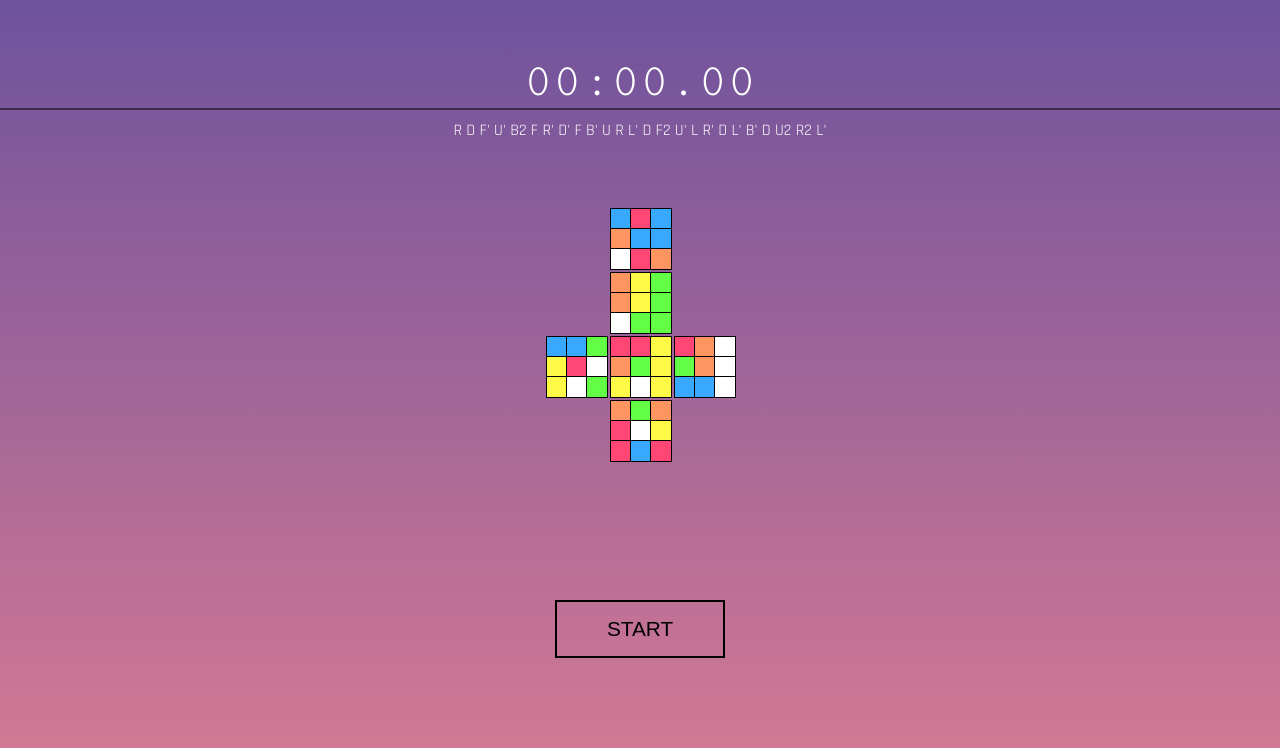
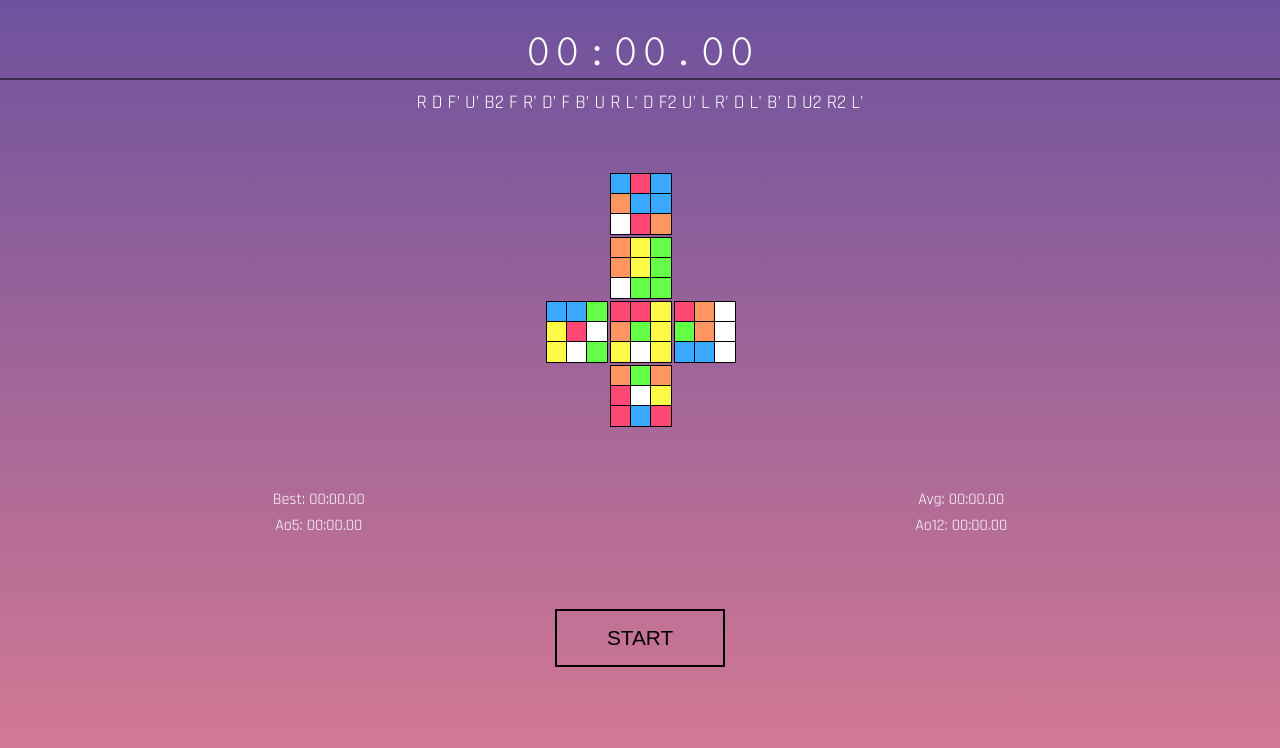
Before and after one commit to Msulecki/timer, a React (Create React App) app: page / in a window 1280 px wide. Shown: the top 748 px of the page. Built offline with nearby package versions, Linux system fonts and the light colour scheme.

Commit message:
Added results feature

```diff
--- a/src/components/App.js
+++ b/src/components/App.js
@@ -63,6 +63,8 @@ class App extends Component {
           if (i >= 100) {
             clearInterval(this.timer)
             this.timerReady = true
+            document.querySelector('.start__button').style.background =
+              `rgb(103, 255, 92)`
           }
         }, 10);
       }
--- a/src/components/Results.js
+++ b/src/components/Results.js
@@ -4,23 +4,97 @@ import '../style/Results.scss'
 class Results extends Component {
     constructor(props) {
         super(props);
-        this.state = {}
+        this.state = {
+            best: 0,
+            avg: 0,
+            ao5: 0,
+            ao12: 0
+        }
+    }
+    componentDidMount() {
+        // console.log(Math.floor(this.result_time / 6000), (this.result_time / 100) % 60);
+
     }
     componentDidUpdate() {
-
+        if (this.props.results.length > 0) {
+            const time = []
+            for (let i = 0; i < this.props.results.length; i++) {
+                time.unshift(this.props.results[i][1])
+            }
+            let best = [...time]
+            best = best.sort((a, b) => (a - b))[0]
+            const avg = Math.floor(time.reduce((p, c) => (p + c), 0) / time.length)
+            if (avg !== this.state.avg) {
+                this.setState({
+                    best,
+                    avg
+                })
+            }
+            if (time.length >= 5) {
+                let last5 = []
+                for (let i = 0; i < 5; i++) {
+                    last5.push(time[i])
+                }
+                last5 = last5.sort((a, b) => (a - b))
+                last5.pop()
+                last5.shift()
+                const ao5 = Math.floor(last5.reduce((p, c) => (p + c), 0) / last5.length)
+                if (ao5 !== this.state.ao5) {
+                    this.setState({
+                        ao5
+                    })
+                }
+                if (time.length >= 12) {
+                    let last12 = []
+                    for (let i = 0; i < 12; i++) {
+                        last12.push(time[i])
+                    }
+                    last12 = last12.sort((a, b) => (a - b))
+                    last12.pop()
+                    last12.shift()
+                    const ao12 = Math.floor(last12.reduce((p, c) => (p + c), 0) / last12.length)
+                    if (ao12 !== this.state.ao12) {
+                        this.setState({
+                            ao12
+                        })
+                    }
+                }
+            }
+        }
+        this.handleTimes()
+    }
+    handleTimes = () => {
+        let time = {
+            best: `${Math.floor(this.state.best / 6000) > 9 ?
+                Math.floor(this.state.best / 6000)
+                : `0` + Math.floor(this.state.best / 6000)}:${Math.floor((this.state.best / 100) % 60) > 9 ?
+                    (this.state.best / 100) % 60
+                    : `0` + ((this.state.best / 100) % 60).toFixed(2)}`,
+            avg: `${Math.floor(this.state.avg / 6000) > 9 ?
+                Math.floor(this.state.avg / 6000)
+                : `0` + Math.floor(this.state.avg / 6000)}:${Math.floor((this.state.avg / 100) % 60) > 9 ?
+                    (this.state.avg / 100) % 60
+                    : `0` + ((this.state.avg / 100) % 60).toFixed(2)}`,
+            ao5: `${Math.floor(this.state.ao5 / 6000) > 9 ?
+                Math.floor(this.state.ao5 / 6000)
+                : `0` + Math.floor(this.state.ao5 / 6000)}:${Math.floor((this.state.ao5 / 100) % 60) > 9 ?
+                    (this.state.ao5 / 100) % 60
+                    : `0` + ((this.state.ao5 / 100) % 60).toFixed(2)}`,
+            ao12: `${Math.floor(this.state.ao12 / 6000) > 9 ?
+                Math.floor(this.state.ao12 / 6000)
+                : `0` + Math.floor(this.state.ao12 / 6000)}:${Math.floor((this.state.ao12 / 100) % 60) > 9 ?
+                    (this.state.ao12 / 100) % 60
+                    : `0` + ((this.state.ao12 / 100) % 60).toFixed(2)}`,
+        }
+        return time
     }
     render() {
         return (<div className='results'>
-            {/* <ol>
-                {this.props.results.map((el, i) => {
-                    if (i > this.props.results.length - 5) {
-                        return (<li className='results__item' key={i}>
-                            <div className='results__time'>{el[0]}</div><div className='results__scramble'>{el[1]}</div>
-                        </li>
-                        )
-                    }
-                })}
-            </ol> */}
+            {/* Math.floor(this.result_time / 6000), (this.result_time / 100) % 60) */}
+            <div>{`Best: ${this.handleTimes().best}`}</div>
+            <div>{`Avg: ${this.handleTimes().avg}`}</div>
+            <div>{`Ao5: ${this.handleTimes().ao5}`}</div>
+            <div>{`Ao12: ${this.handleTimes().ao12}`}</div>
         </div>);
     }
 }
--- a/src/components/Start.js
+++ b/src/components/Start.js
@@ -11,7 +11,6 @@ class Start extends Component {
     }
 
     handleStart = (intervalStarted) => {
-        console.log(this);
         let i = 0
         if (intervalStarted) {
             this.timer = setInterval(() => {
@@ -21,6 +20,8 @@ class Start extends Component {
                 if (i >= 100) {
                     clearInterval(this.timer)
                     this.timerReady = true
+                    document.querySelector('.start__button').style.background =
+                        `rgb(103, 255, 92)`
                 }
             }, 10);
 
--- a/src/components/Time.js
+++ b/src/components/Time.js
@@ -14,8 +14,10 @@ class Time extends Component {
         let mil = 0
         let sec = 0
         let min = 0
+
         this.timer = setInterval(() => {
             mil++
+            this.result_time = mil
             // console.log(mil);
             if (mil % 100 === 0) sec++
             if (sec >= 60) {
@@ -42,7 +44,7 @@ class Time extends Component {
             if ((this.state.lastScramble !== this.props.scramble)) {
                 if ((this.state.lastScramble.length > 0) && document.querySelector('.time__clock').textContent !== '00:00.00' && this.state.resultDate !== this.props.resultDate) {
                     this.setState({
-                        results: [...this.state.results, [document.querySelector('.time__clock').textContent, this.state.lastScramble, this.props.resultDate]],
+                        results: [...this.state.results, [document.querySelector('.time__clock').textContent, this.result_time, this.state.lastScramble, this.props.resultDate]],
                         resultsUpdated: true,
                         resultDate: this.props.resultDate
                     })
@@ -62,8 +64,8 @@ class Time extends Component {
 
     render() {
         return (
-            <div className="time" onClick={this.props.started.bind(this, new Date().getTime())}>
-                <div className="time__scramble">{!this.props.timerActive && (this.state.results.length > 0) && this.state.results[this.state.results.length - 1][1].join(' ')}</div> {/* If timer isn't active, show last element */}
+            <div className="time">
+                <div className="time__scramble">{!this.props.timerActive && (this.state.results.length > 0) && this.state.results[this.state.results.length - 1][2].join(' ')}</div> {/* If timer isn't active, show last element */}
                 <div className="time__clock">00:00.00</div>
             </div>
         );
--- a/src/style/Results.scss
+++ b/src/style/Results.scss
@@ -1,13 +1,12 @@
 .results {
     height: auto;
-    display: flex;
-    justify-content: flex-start;
-    align-items: flex-start;
     font-size: 1rem;
-    &__item {
-        color: white;
-    }
-    &__scramble{
-        display: none;
-    }
+    display: grid;
+    grid-template-columns: 1fr 1fr;
+    justify-items: center;
+    align-items: center;
+    gap: 5px;
+    margin-top: 15px;
+    color: white;
+
 }
--- a/src/style/Scramble.scss
+++ b/src/style/Scramble.scss
@@ -6,7 +6,7 @@
     align-items: center;
     text-align: center;
     cursor: pointer;
-    font-size: 1rem;
+    font-size: 1.2rem;
     color: white;
     user-select: none;
     -webkit-tap-highlight-color: transparent;
--- a/src/style/Start.scss
+++ b/src/style/Start.scss
@@ -17,5 +17,6 @@
         background-image: linear-gradient(90deg, white 0%, white 0%, transparent 0%, transparent 100%);
         outline: 0;
         cursor: pointer;
+        transition: .5s;
     }
 }
--- a/src/style/Time.scss
+++ b/src/style/Time.scss
@@ -1,6 +1,6 @@
 .time {
     color: white;
-    min-height: 110px;
+    min-height: 80px;
     display: flex;
     flex-direction: column;
     align-items: center;
```
